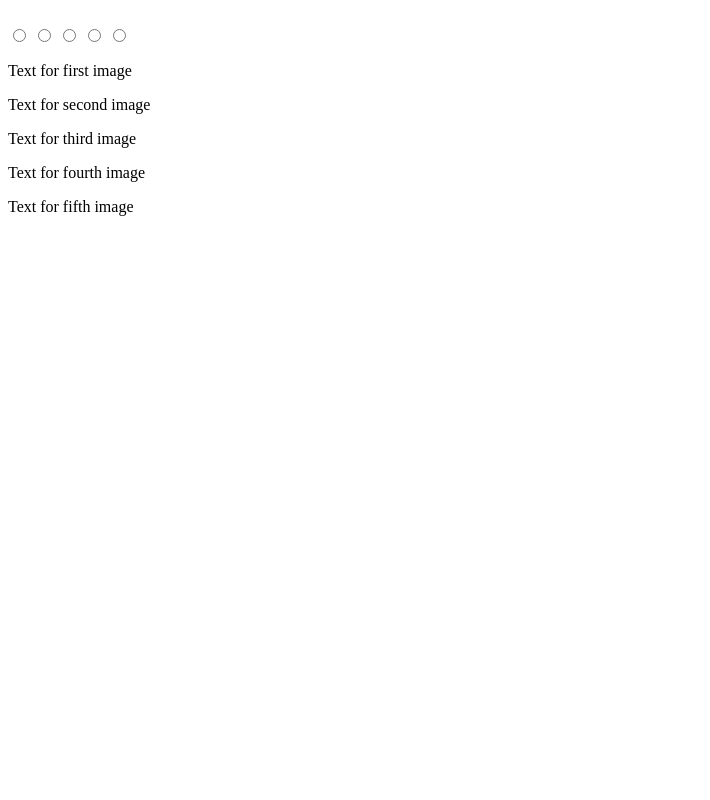
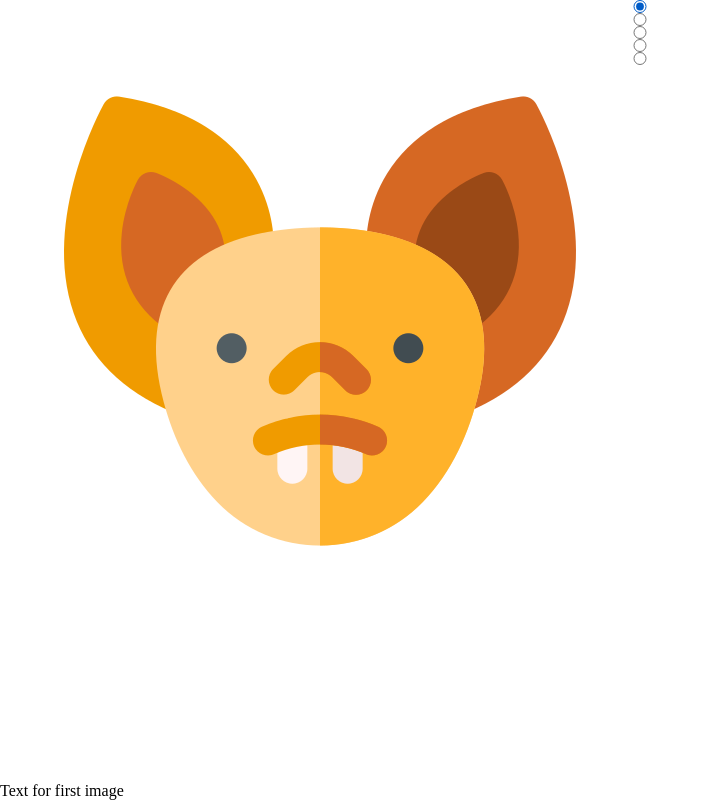
Before and after one commit to DNIWE08/cssMemSlider, a plain HTML site: page cssMemSlider/index.html in a window 1280 px wide. Shown: the whole page, without its empty margins (0-710 px from the left). Drawn offline with Linux system fonts and the light colour scheme.

Commit message:
feat: add worked slider (Sun Oct 17 19:06:05 2021)

```diff
--- a/cssMemSlider/index.html
+++ b/cssMemSlider/index.html
@@ -4,35 +4,55 @@
   <meta charset="UTF-8">
   <meta http-equiv="X-UA-Compatible" content="IE=edge">
   <meta name="viewport" content="width=device-width, initial-scale=1.0">
+  <link rel="stylesheet" href="./style.css">
   <title>cssMemSlider</title>
 </head>
 <body>
   <div class="slider-container">
+
+    <input class="input-radio" type="radio" name="slider" id="first-image" checked>
+    <input class="input-radio" type="radio" name="slider" id="second-image">
+    <input class="input-radio" type="radio" name="slider" id="third-image">
+    <input class="input-radio" type="radio" name="slider" id="fourth-image">
+    <input class="input-radio" type="radio" name="slider" id="fifth-image">
+
     <div class="images-container">
-      <img src="" alt="">
-      <img src="" alt="">
-      <img src="" alt="">
-      <img src="" alt="">
-      <img src="" alt="">
-    </div>
-    <form action="">
 
-      <div class="input-container">
-        <input class="input-radio" type="radio" name="slider" id="first-image">
-        <input class="input-radio" type="radio" name="slider" id="second-image">
-        <input class="input-radio" type="radio" name="slider" id="third-image">
-        <input class="input-radio" type="radio" name="slider" id="fourth-image">
-        <input class="input-radio" type="radio" name="slider" id="fifth-image">
+
+      <div class="image-container first-image" id="img-1">
+        <img src="./bat.png" alt="">
       </div>
-      <div class="discription-container">
-        <p class="discription first-image">Text for first image</p>
-        <p class="discription second-image">Text for second image</p>
-        <p class="discription third-image">Text for third image</p>
-        <p class="discription fourth-image">Text for fourth image</p>
-        <p class="discription fifth-image">Text for fifth image</p>
+      <div class="image-container second-image" id="img-2">
+        <img src="./beetle.png" alt="">
+      </div>
+      <div class="image-container third-image" id="img-3">
+        <img src="./boar.png" alt="">
+      </div>
+      <div class="image-container fourth-image" id="img-4">
+        <img src="./buffalo.png" alt="">
+      </div>
+      <div class="image-container fifth-image" id="img-5">
+        <img src="./bullfinch.png" alt="">
       </div>
 
-    </form>
+    </div>
+
+    <div class="input-container">
+      <label for="first-image"></label>
+      <label for="second-image"></label>
+      <label for="third-image"></label>
+      <label for="fourth-image"></label>
+      <label for="fifth-image"></label>
+    </div>
+
+    <div class="discription-container">
+      <p class="discription first-image-discription">Text for first image</p>
+      <p class="discription second-image-discription">Text for second image</p>
+      <p class="discription third-image-discription">Text for third image</p>
+      <p class="discription fourth-image-discription">Text for fourth image</p>
+      <p class="discription fifth-image-discription">Text for fifth image</p>
+    </div>
+
   </div>
 </body>
 </html>
--- /dev/null
+++ b/cssMemSlider/style.css
@@ -0,0 +1,60 @@
+* {
+  margin: 0;
+  padding: 0;
+  box-sizing: border-box;
+}
+
+.slider-container {
+  width: 100%;
+  height: 100vh;
+  display: flex;
+  flex-direction: column;
+  justify-content: flex-start;
+}
+
+.images-container {
+  width: 90%;
+  height: 90%;
+  margin: 0 auto;
+  z-index: 1;
+  overflow: hidden;
+}
+
+.image-container {
+  width: 100%;
+  height: 100%;
+}
+
+#img-1,
+#img-2,
+#img-3,
+#img-4,
+#img-5 {
+  display: none;
+}
+
+
+
+#first-image:checked ~ .images-container>#img-1,
+#second-image:checked ~ .images-container>#img-2,
+#third-image:checked ~ .images-container>#img-3,
+#fourth-image:checked ~ .images-container>#img-4,
+#fifth-image:checked ~ .images-container>#img-5 {
+  display: block;
+}
+
+.first-image-discription,
+.second-image-discription,
+.third-image-discription,
+.fourth-image-discription,
+.fifth-image-discription {
+  display: none;
+}
+
+#first-image:checked ~ .discription-container>.first-image-discription,
+#second-image:checked ~ .discription-container>.second-image-discription,
+#third-image:checked ~ .discription-container>.third-image-discription,
+#fourth-image:checked ~ .discription-container>.fourth-image-discription,
+#fifth-image:checked ~ .discription-container>.fifth-image-discription {
+  display: block;
+}
```
Also changed, not shown: cssMemSlider/bat.png (added), cssMemSlider/beetle.png (added), cssMemSlider/boar.png (added), cssMemSlider/buffalo.png (added), cssMemSlider/bullfinch.png (added).
